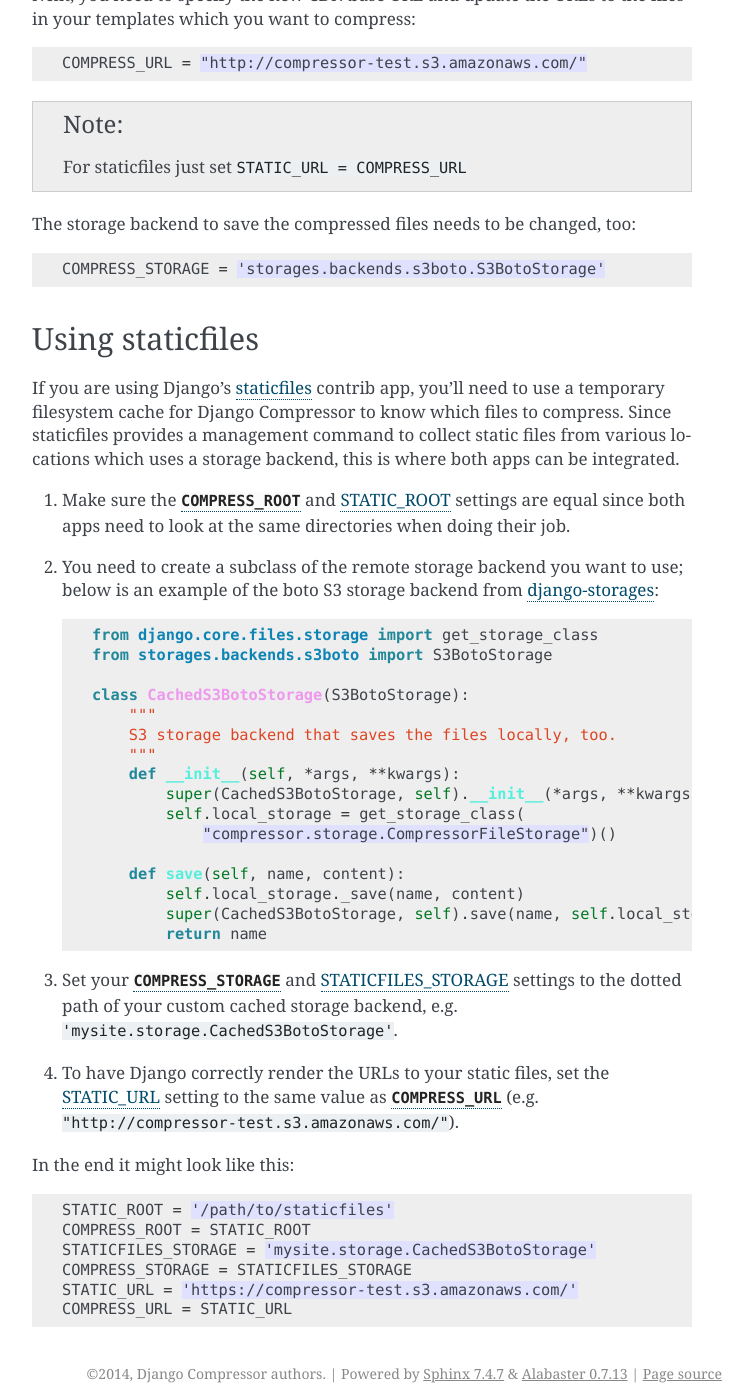
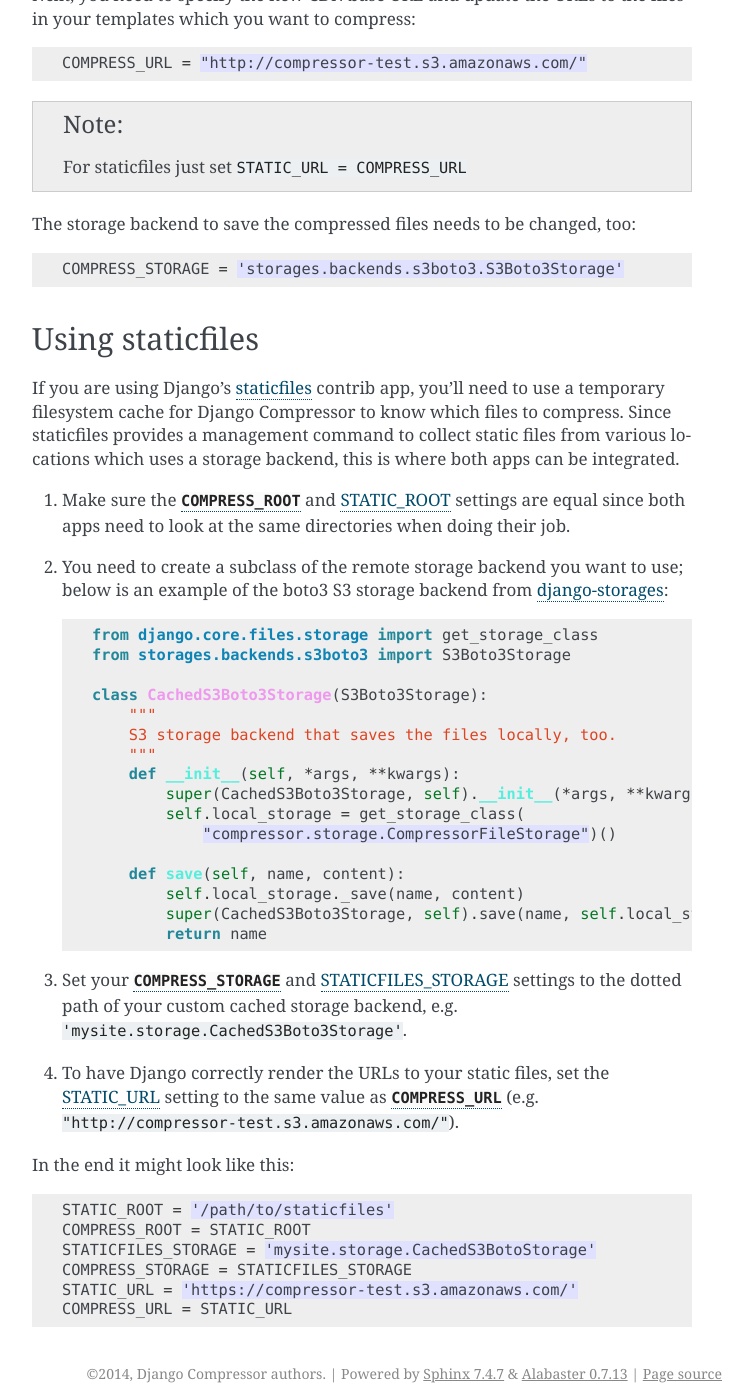
Before and after one commit to django-compressor/django-compressor, a Sphinx documentation site: the page built from docs/remote-storages.txt, in a window 1280 px wide and 1400 px high, scrolled down 552 px. Shown: the whole window, without its empty margins (388-1141 px from the left). Built offline with Sphinx 7.4.7, drawn with Linux system fonts in a browser that asks for light colours.

Commit message:
Use Boto3 instead of obsolete Boto in Remote Storages documentation

```diff
--- a/docs/remote-storages.txt
+++ b/docs/remote-storages.txt
@@ -16,7 +16,7 @@ that saves the result to a remote service (see
 django-storages
 ^^^^^^^^^^^^^^^
 
-So assuming your CDN is `Amazon S3`_, you can use the boto_ storage backend
+So assuming your CDN is `Amazon S3`_, you can use the boto3_ storage backend
 from the 3rd party app `django-storages`_. Some required settings are::
 
     AWS_ACCESS_KEY_ID = 'XXXXXXXXXXXXXXXXXXXXX'
@@ -34,7 +34,7 @@ files in your templates which you want to compress::
 
 The storage backend to save the compressed files needs to be changed, too::
 
-    COMPRESS_STORAGE = 'storages.backends.s3boto.S3BotoStorage'
+    COMPRESS_STORAGE = 'storages.backends.s3boto3.S3Boto3Storage'
 
 Using staticfiles
 ^^^^^^^^^^^^^^^^^
@@ -50,29 +50,29 @@ apps can be integrated.
    when doing their job.
 
 #. You need to create a subclass of the remote storage backend you want
-   to use; below is an example of the boto S3 storage backend from
+   to use; below is an example of the boto3 S3 storage backend from
    django-storages_::
 
     from django.core.files.storage import get_storage_class
-    from storages.backends.s3boto import S3BotoStorage
+    from storages.backends.s3boto3 import S3Boto3Storage
 
-    class CachedS3BotoStorage(S3BotoStorage):
+    class CachedS3Boto3Storage(S3Boto3Storage):
         """
         S3 storage backend that saves the files locally, too.
         """
         def __init__(self, *args, **kwargs):
-            super(CachedS3BotoStorage, self).__init__(*args, **kwargs)
+            super(CachedS3Boto3Storage, self).__init__(*args, **kwargs)
             self.local_storage = get_storage_class(
                 "compressor.storage.CompressorFileStorage")()
 
         def save(self, name, content):
             self.local_storage._save(name, content)
-            super(CachedS3BotoStorage, self).save(name, self.local_storage._open(name))
+            super(CachedS3Boto3Storage, self).save(name, self.local_storage._open(name))
             return name
 
 #. Set your :attr:`~django.conf.settings.COMPRESS_STORAGE` and STATICFILES_STORAGE_
    settings to the dotted path of your custom cached storage backend, e.g.
-   ``'mysite.storage.CachedS3BotoStorage'``.
+   ``'mysite.storage.CachedS3Boto3Storage'``.
 
 #. To have Django correctly render the URLs to your static files, set the
    STATIC_URL_ setting to the same value as
@@ -90,7 +90,7 @@ In the end it might look like this::
 
 .. _CDN: http://en.wikipedia.org/wiki/Content_delivery_network
 .. _Amazon S3: https://s3.amazonaws.com/
-.. _boto: http://boto.cloudhackers.com/
+.. _boto3: http://boto3.readthedocs.io/
 .. _django-storages: http://github.com/jschneier/django-storages
 .. _staticfiles: http://docs.djangoproject.com/en/dev/howto/static-files/
 .. _STATIC_ROOT: http://docs.djangoproject.com/en/dev/ref/settings/#static-root
```
